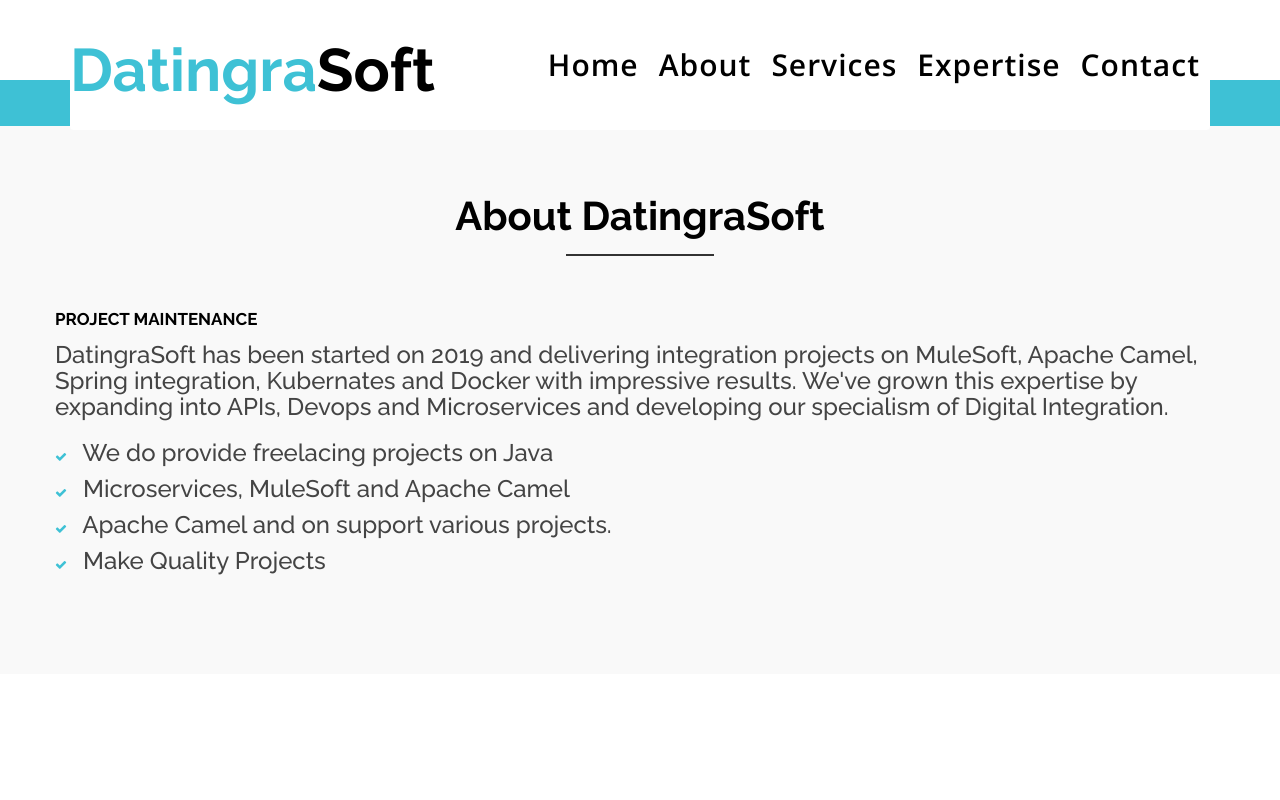
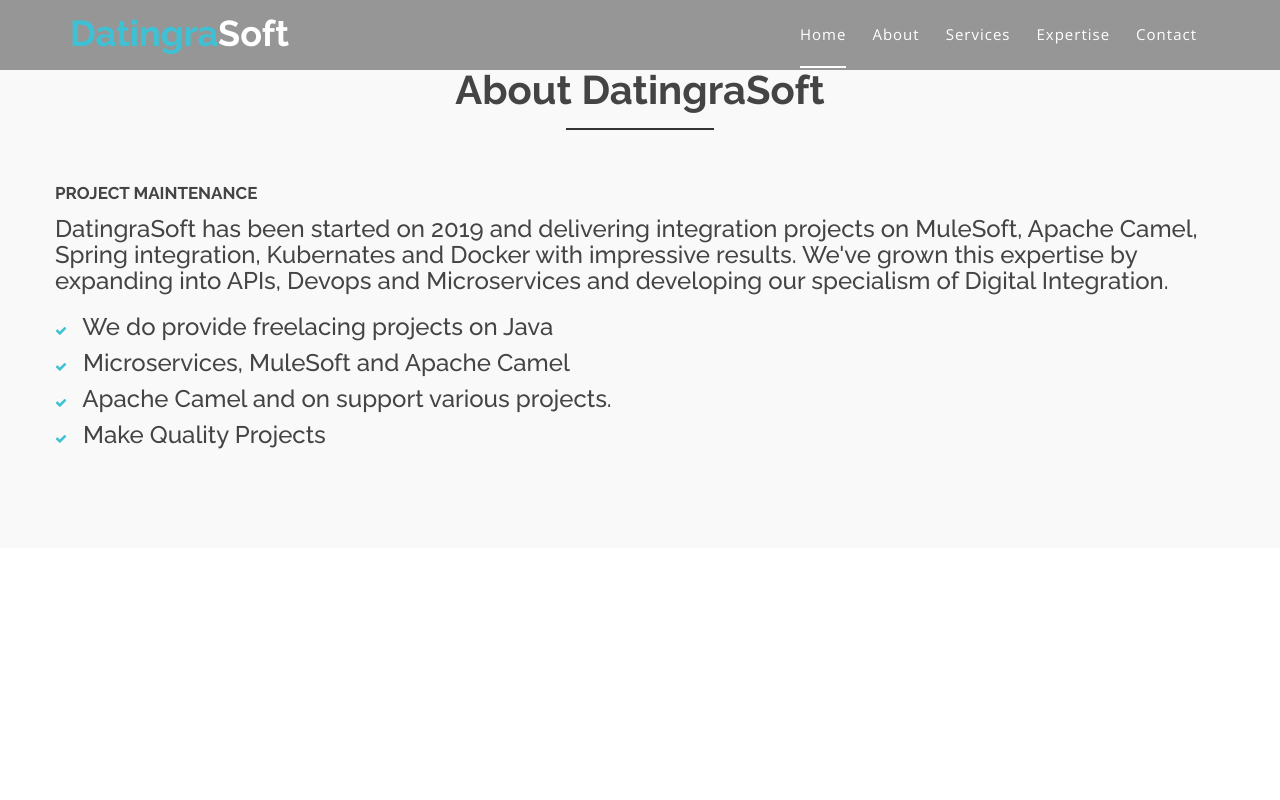
Before and after one commit to sureshtuvce/UI, a web app: page /about.html in a window 1280 px wide. Run offline with its HTML, style and script files only (its server is not run), Linux system fonts and the light colour scheme; data that the repository does not hold is empty.

Commit message:
css chages are made

```diff
--- a/springboot-angularjs/src/main/resources/static/about.html
+++ b/springboot-angularjs/src/main/resources/static/about.html
@@ -126,19 +126,6 @@
   <!-- header end -->
 
 
-  <!-- Start Suscrive Area -->
-  <div class="suscribe-area">
-    <div class="container">
-      <div class="row">
-        <div class="col-lg-12 col-md-12 col-sm-12 col-xs=12">
-          <div class="suscribe-text text-center">
-            <h3>Welcome to our DatingraSoft company</h3>
-            <a class="sus-btn" href="#">Get A quate</a>
-          </div>
-        </div>
-      </div>
-    </div>
-  </div>
   <!-- Start About area -->
   <div id="about" class="about-area area-padding">
     <div class="container">
--- a/springboot-angularjs/src/main/resources/static/css/nivo-slider-theme.css
+++ b/springboot-angularjs/src/main/resources/static/css/nivo-slider-theme.css
@@ -1,5 +1,11 @@
 /*
-
+Skin Name: Nivo Slider Default Theme
+Skin URI: http://nivo.dev7studios.com
+Description: The default skin for the Nivo Slider.
+Version: 1.3
+Author: Gilbert Pellegrom
+Author URI: http://dev7studios.com
+Supports Thumbs: true
 */
 
 
@@ -10,7 +16,7 @@
 }
 
 .slider-content {
-  padding: 600px 90px;
+  padding: 180px 60px;
 }
 
 .nivo-caption::after {
--- a/springboot-angularjs/src/main/resources/static/css/style.css
+++ b/springboot-angularjs/src/main/resources/static/css/style.css
@@ -37,7 +37,7 @@
 /*----------------------------------------*/
 
 html, body {
-  height: 50%;
+  height: 100%;
 }
 
 .floatleft {
@@ -86,7 +86,7 @@
 h1, h2, h3, h4, h5, h6 {
   font-family: 'Raleway', sans-serif;
   margin: 0 0 15px;
-  color: #000;
+  color: #444;
   font-weight: 500;
 }
 
@@ -263,28 +263,28 @@
   top: 0;
   left: 0;
   width: 100%;
-  height: 10%;
-  background: rgba(255, 255, 255, 255);
+  height: auto;
+  background: rgba(0, 0, 0, 0.40);
   z-index: 9;
 }
 
 .navbar-header a.navbar-brand {
   display: inline-block;
-  height: 85px;
-  padding: 40px 0px;
-  }
+  height: 70px;
+  padding: 15px 0;
+}
 
 .main-menu ul.navbar-nav li {
   display: inline-block;
-  padding: 15px 10px;
+  padding: 0px 13px;
 }
 
 .main-menu ul.navbar-nav li a {
-  background: rgba((0, 0, 0, 0)) none repeat scroll 0 0;
-  color: #000;
-  font-size: 30px;
-  font-weight: 600;
-  padding: 40px 0px;
+  background: rgba(0, 0, 0, 0) none repeat scroll 0 0;
+  color: #fff;
+  font-size: 15px;
+  font-weight: 500;
+  padding: 24px 0px;
   text-transform: capitalize;
   letter-spacing: 1px;
 }
@@ -293,24 +293,23 @@
   border: 1px solid #fff;
   bottom: 0px;
   content: "";
-  left: 40%;
+  left: 0;
   position: absolute;
   width: 100%;
 }
 
 .main-menu ul.navbar-nav li.active a:hover {
   background: none;
-  color: #000;
+  color: #fff;
 }
 
 .main-menu ul.navbar-nav li.active a:focus {
-  color: #000;
-}
-
+  color: #fff;
+}
 
 .main-menu ul.navbar-nav li.active a {
   background: rgba(0, 0, 0, 0) none repeat scroll 0 0;
-  color: #000;
+  color: #fff;
   position: relative;
 }
 
@@ -324,7 +323,7 @@
 }
 
 .navbar-default {
-  background: rgba(255, 255, 255, 255) none repeat scroll 0 0;
+  background: rgba(0, 0, 0, 0) none repeat scroll 0 0;
 }
 
 .main-menu ul.navbar-default .navbar-nav>.active>a, .navbar-default .navbar-nav>.active>a:hover, .navbar-default .navbar-nav>.active>a:focus {
@@ -406,10 +405,10 @@
 }
 
 .sticky-logo h1 {
-  color: #000;
-  padding: 10;
-  margin: 0px;
-  font-size: 60px;
+  color: #fff;
+  padding: 0;
+  margin: 0;
+  font-size: 36px;
   font-weight: bold;
   line-height: 1;
 }
--- a/springboot-angularjs/src/main/resources/static/index.html
+++ b/springboot-angularjs/src/main/resources/static/index.html
@@ -188,7 +188,6 @@
       <div id="slider-direction-3" class="slider-direction slider-two">
         <div class="container">
           <div class="row">
-
             <div class="col-md-12 col-sm-12 col-xs-12">
               <div class="slider-content">
                 <!-- layer 1 -->
```
Also changed, not shown: other parts of springboot-angularjs/src/main/resources/static/css/style.css (+16 -17 lines), springboot-angularjs/src/main/resources/static/contact.html (+0 -17 lines), springboot-angularjs/src/main/resources/static/expertise.html (+0 -14 lines), springboot-angularjs/src/main/resources/static/services.html (+0 -13 lines), springboot-angularjs/src/main/resources/static/css/responsive.css (line endings or trailing spaces), 3 other files.
